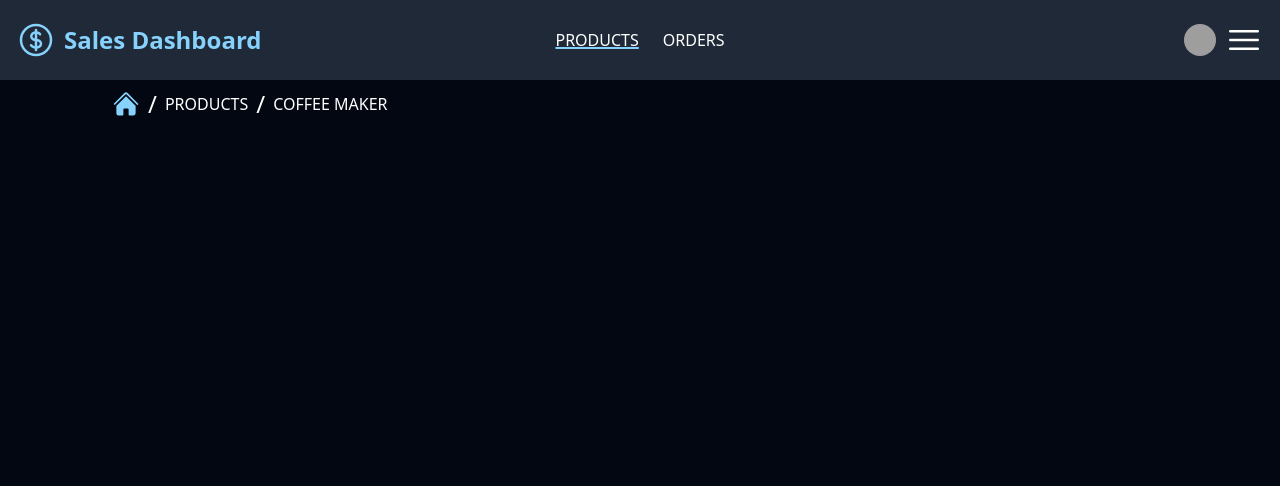
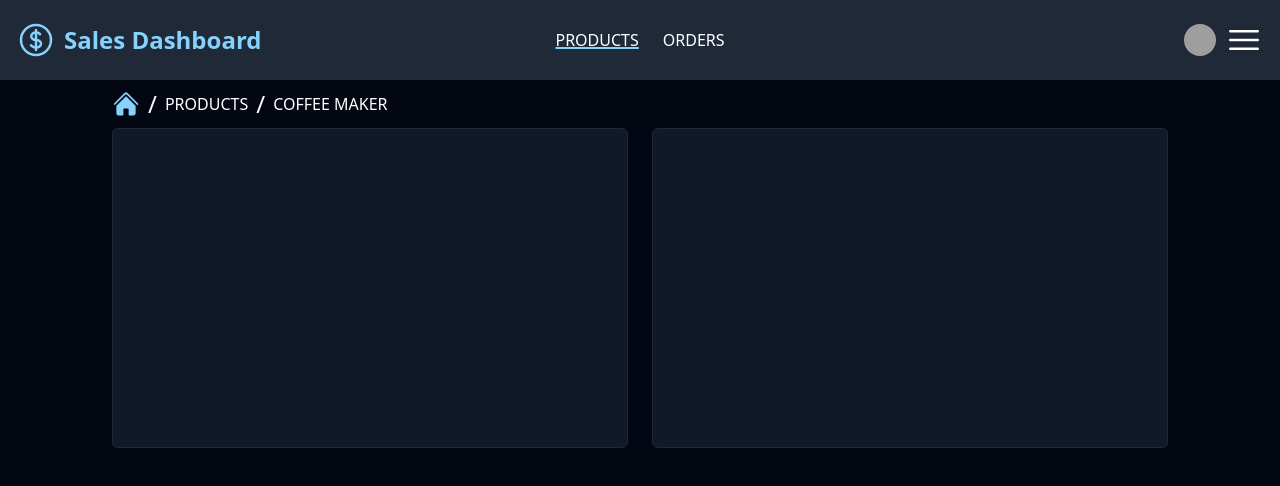
Before and after one commit to cwbieganek/sales-dashboard, a SvelteKit app: page /products/1 in a window 1280 px wide. Shown: the top 486 px of the page. Built offline with nearby package versions, Linux system fonts and the light colour scheme; grey boxes are pictures that could not be loaded.

Commit message:
Add two chart placeholders

```diff
--- a/src/routes/products/[id]/+page.svelte
+++ b/src/routes/products/[id]/+page.svelte
@@ -24,4 +24,11 @@
 		<div class="text-2xl mx-2">/</div>
 		<span>COFFEE MAKER</span>
 	</div>
+	<!-- Charts container -->
+	<div class="flex flex-row gap-6">
+		<!-- Chart 1 -->
+		<div class="bg-gray-900 border rounded-md border-gray-800 w-6/12 h-80" />
+		<!-- Chart 2 -->
+		<div class="bg-gray-900 border rounded-md border-gray-800 w-6/12 h-80" />
+	</div>
 </div>
```
